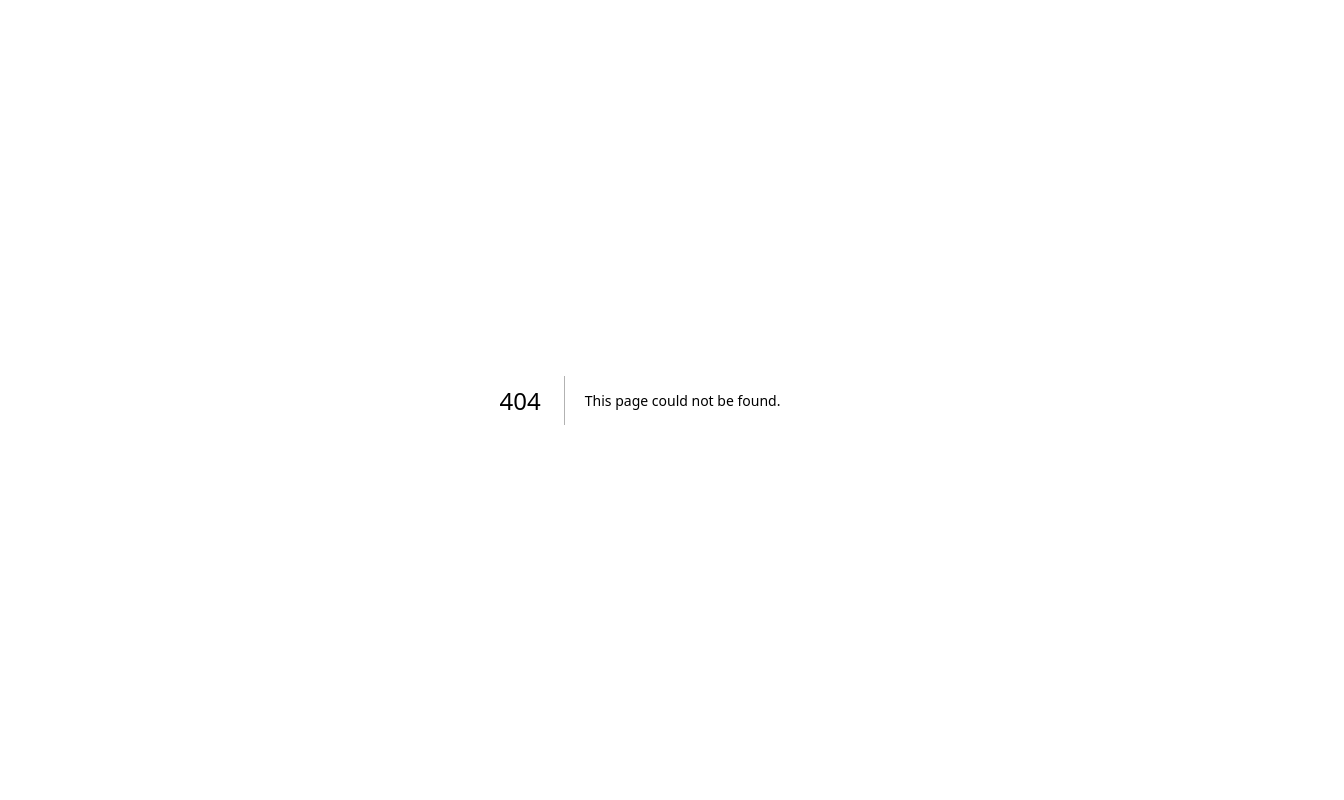
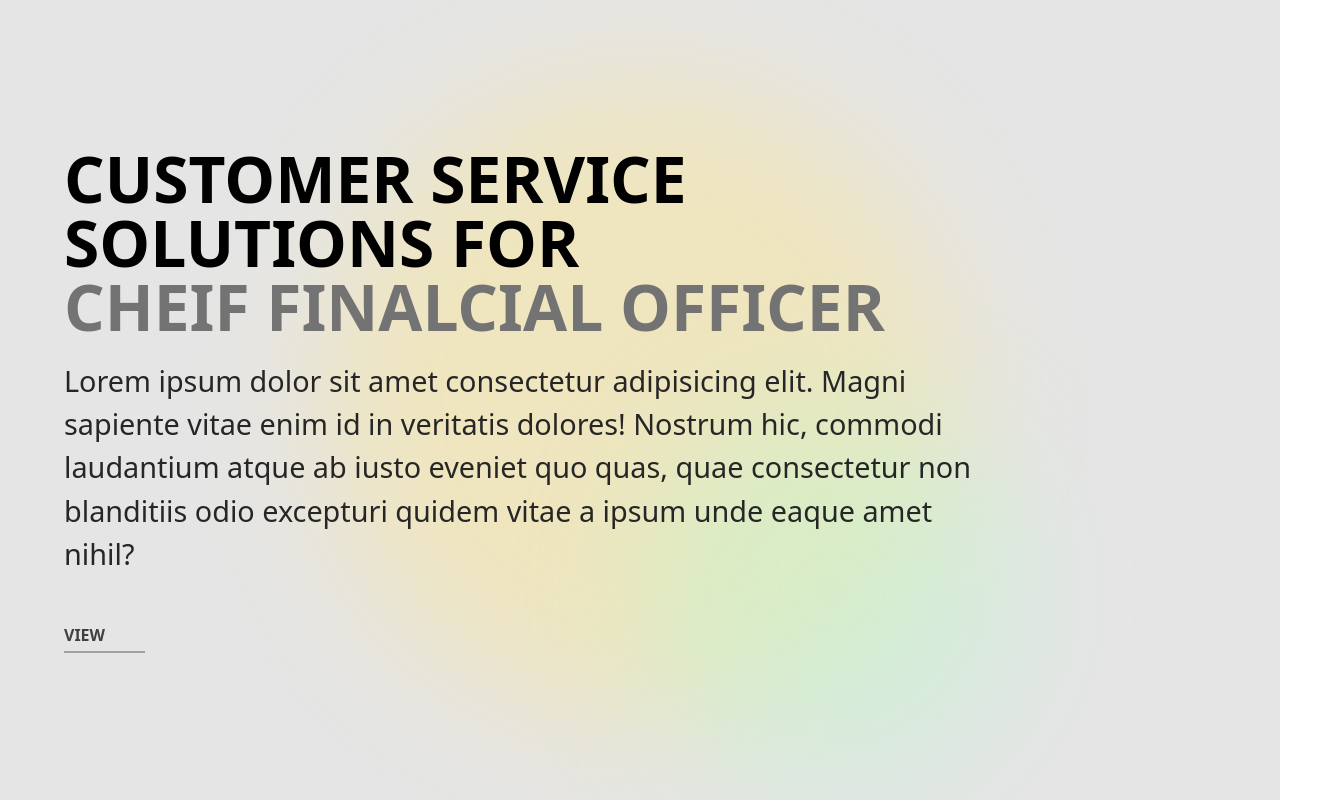
Before and after one commit to imsykim1130/gsap-components-example, a Next.js app: page /hero/3 in a window 1280 px wide. Before the commit this address had no page. Shown: the whole page, 1344 px wide, since content can reach past the window. Built offline with nearby package versions, Linux system fonts and the light colour scheme.

Commit message:
feat: Hero 3 컴포넌트 및 애니메이션 추가

```diff
--- /dev/null
+++ b/src/app/hero/3/page.tsx
@@ -0,0 +1,144 @@
+"use client";
+import { useEffect, useRef } from "react";
+
+const Page = () => {
+  const count = 5; // 보여줄 타이틀 개수
+  const duration = 1000; // (ms) 애니메이션 실행시간
+  const paused = 400; // (ms) 애니메이션 간 딜레이
+  const timerRef = useRef<NodeJS.Timeout>(null);
+
+  useEffect(() => {
+    const first = document.querySelector(".first") as HTMLDivElement;
+    const second = document.querySelector(".second") as HTMLDivElement;
+    const title = document.querySelector(".title") as HTMLDivElement;
+
+    const clearTimer = () => {
+      if (timerRef.current) {
+        clearTimeout(timerRef.current);
+      }
+    };
+
+    const startCarousel = () => {
+      // 시작할 때 타이머 초기화하여 처음부터 시작
+      clearTimer();
+      let i = 1;
+
+      const height = title.clientHeight;
+
+      // 위치 초기화
+      first.style.top = "0px";
+      second.style.top = `${count * height}px`;
+
+      // 초기 이동값
+      let firstY = -height;
+      let secondY = -height;
+
+      const tick = () => {
+        // 아래로 이동할 때 보이지 않도록 z-index 조정
+        if (i <= count + 1) {
+          first.style.zIndex = "10";
+          second.style.zIndex = "20";
+        } else {
+          first.style.zIndex = "20";
+          second.style.zIndex = "10";
+        }
+
+        // 첫번째 요소가 모두 보여지고 두번째 요소의 첫 타이틀이 보일 때 두번째 요소 아래로 이동시켜 무한히 보여지도록 함
+        if (i === count + 1) {
+          firstY = (count - 1) * height;
+        }
+
+        // 두번째 요소가 모두 보여지고 첫번째 요소의 첫 타이틀이 보일 때 첫번째 요소 아래로 이동시켜 무한히 보여지도록 함
+        if (i === count * 2 + 1) {
+          secondY = -height;
+          i = 1;
+        }
+
+        first.style.transform = `translateY(${firstY}px)`;
+        second.style.transform = `translateY(${secondY}px)`;
+
+        firstY -= height;
+        secondY -= height;
+        i++;
+
+        timerRef.current = setTimeout(tick, duration + paused);
+      };
+
+      timerRef.current = setTimeout(tick, paused);
+    };
+
+    startCarousel();
+    window.addEventListener("resize", startCarousel);
+
+    return () => {
+      window.removeEventListener("resize", startCarousel);
+      clearTimer();
+    };
+  }, []);
+
+  return (
+    <main className="relative h-screen flex justify-center items-center bg-neutral-200">
+      <div
+        className="relative p-[10%] space-y-5 z-10"
+        style={
+          {
+            "--title-font-size": "4rem",
+          } as React.CSSProperties
+        }
+      >
+        <h2
+          className="font-bold uppercase"
+          style={{
+            fontSize: "var(--title-font-size)",
+            lineHeight: "var(--title-font-size)",
+          }}
+        >
+          <div>customer service</div>
+          <div>solutions for</div>
+
+          <div
+            className="relative w-[90vw] overflow-y-hidden"
+            style={{
+              clipPath: "inset(0 0 0 0)",
+              height: "var(--title-font-size)",
+            }}
+          >
+            <div className="transition-transform duration-[600ms] text-neutral-500 text-nowrap">
+              <div className="absolute w-full top-0 left-0 first transition-transform duration-300 ease-in-out">
+                <div className="title">head of customer service</div>
+                <div>chief executive officer</div>
+                <div>chief technology officer</div>
+                <div>head of marketing</div>
+                <div>cheif finalcial officer</div>
+              </div>
+
+              <div
+                className="second absolute w-full left-0 transition-transform duration-300 ease-in-out"
+                aria-hidden
+              >
+                <div>head of customer service</div>
+                <div>chief executive officer</div>
+                <div>chief technology officer</div>
+                <div>head of marketing</div>
+                <div>cheif finalcial officer</div>
+              </div>
+            </div>
+          </div>
+        </h2>
+        <p className="text-[1.3rem] lg:text-[1.8rem] font-medium text-neutral-800 max-w-[80%]">
+          Lorem ipsum dolor sit amet consectetur adipisicing elit. Magni
+          sapiente vitae enim id in veritatis dolores! Nostrum hic, commodi
+          laudantium atque ab iusto eveniet quo quas, quae consectetur non
+          blanditiis odio excepturi quidem vitae a ipsum unde eaque amet nihil?
+        </p>
+        <button className="mt-6 uppercase text-neutral-700 font-bold py-1 pr-10 border-b-[2px] border-neutral-400 hover:pl-10 transition-[padding-left] duration-300 ease-in-out">
+          view
+        </button>
+      </div>
+
+      <div className="absolute top-1/2 left-1/2 -translate-x-1/2 -translate-y-1/2 size-[50vw] bg-amber-200 rounded-full blur-3xl opacity-40 z-1"></div>
+      <div className="absolute top-1/2 left-1/2 size-[30vw] bg-green-200 rounded-full blur-3xl opacity-40 z-1"></div>
+    </main>
+  );
+};
+export default Page;
```
Also changed, not shown: public/hero3.png (added), 1 other file (tests, documents, lock files or other folders).
